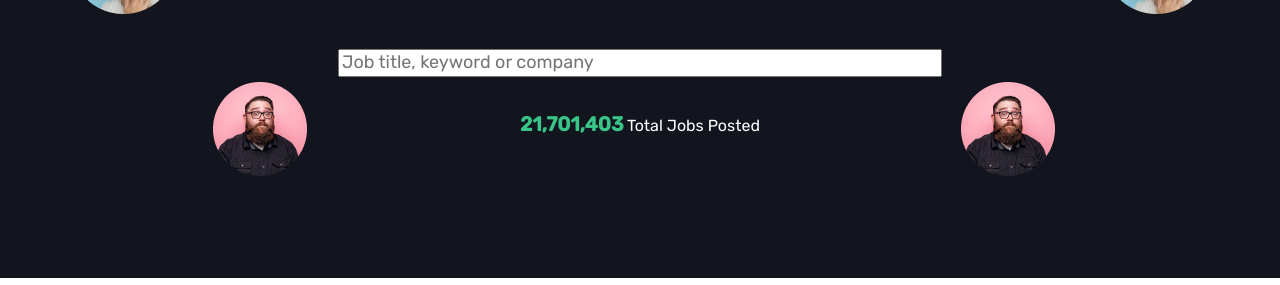
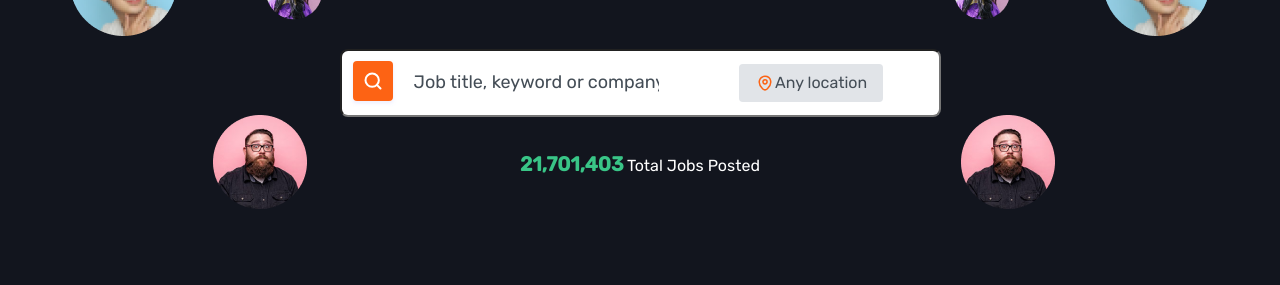
Before and after one commit to uzhas76064/jobstore, a plain HTML site: page index.html in a window 1280 px wide. Shown: the part 515-800 px from the top of the page. Drawn offline with nearby package versions, Linux system fonts and the light colour scheme.

Commit message:
completed job search field

```diff
--- a/index.html
+++ b/index.html
@@ -54,7 +54,10 @@
         <h1 class="main-heading">Find a dream jobs in New Castle</h1>
         <p class="promo-text">When you’re searching for a job, there are a few things you can do to get the most out of
             your search</p>
-        <input class="job-search" type="text" name="jobSearch" id="" placeholder="Job title, keyword or company">
+        <p class="job-search-wrapper">
+            <input class="job-search" type="text" name="jobSearch" id="" value="Job title, keyword or company">
+            <a class="location-button" href="#">Any location</a>
+        </p>
         <p class="total-jobs">
             <b class="total-jobs-count">21,701,403</b> Total Jobs Posted
         </p>
--- a/styles/styles.css
+++ b/styles/styles.css
@@ -15,6 +15,7 @@ body {
     min-height: 100%;
     display: flex;
     flex-direction: column;
+    box-shadow: 1px 4px 8px 2px rgba(34, 60, 80, 0.2);
 }
 
 ul {
@@ -147,13 +148,30 @@ a {
     width: 600px;
 }
 
+.job-search-wrapper {
+    position: relative;
+}
+
+.location-button {
+    position: absolute;
+    top: 22%;
+    right: 31%;
+    border-radius: 4px;
+    color: #444D56;
+    padding: 10px 16px 10px 36px;
+    background: #E1E4E8 url("../img/icons/location-btn.svg") no-repeat calc(17% - 4px) 50%;
+}
+
 .job-search {
     font-size: 18px;
     color: #444D56;
     line-height: 120%;
-    width: 604px;
     display: block;
     margin: 0 auto 32px;
+    border-radius: 8px;
+    padding: 21px 280px 21px 72px;
+    background: url("../img/icons/search.svg") no-repeat calc(5% - 20px) 50%,
+                url("../img/background/white.png");
 }
 
 .total-jobs {
```
Also changed, not shown: img/background/white.png (added), img/icons/location-btn.svg (added), img/icons/search.svg (added).
